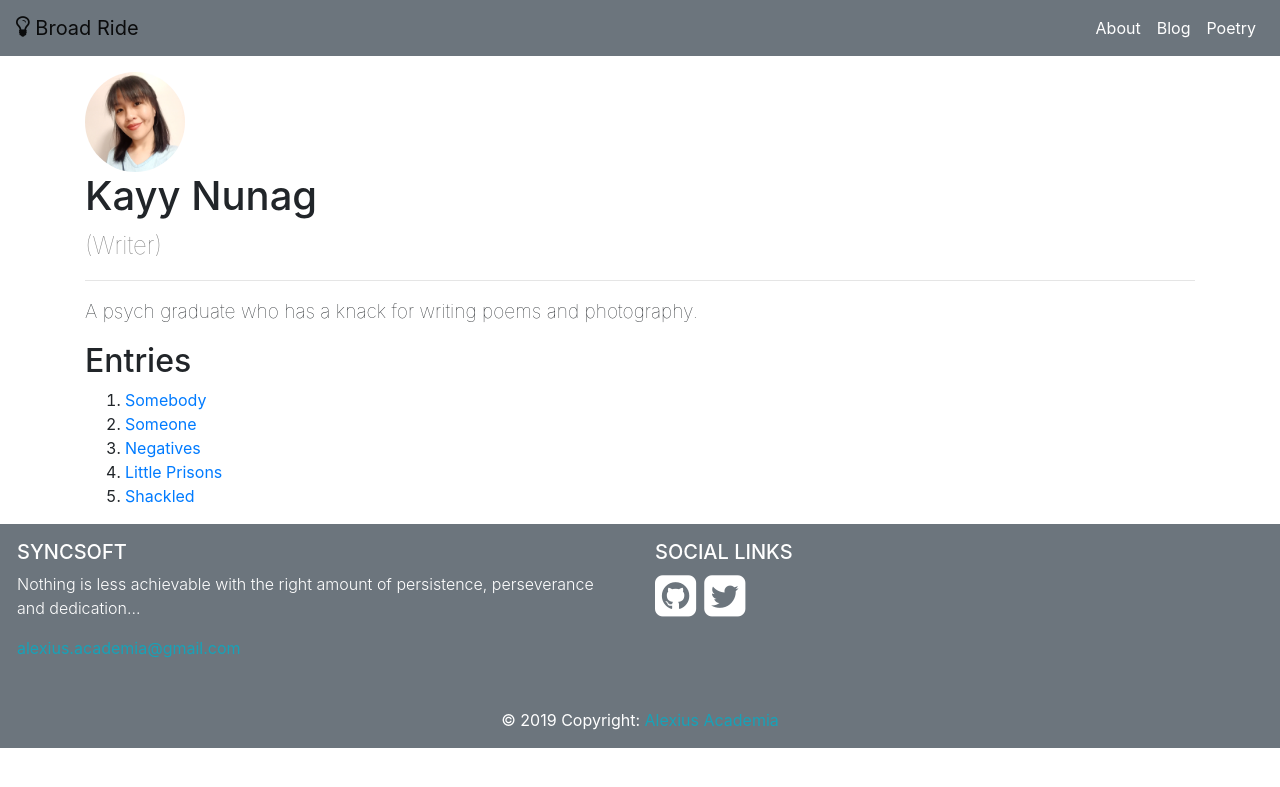
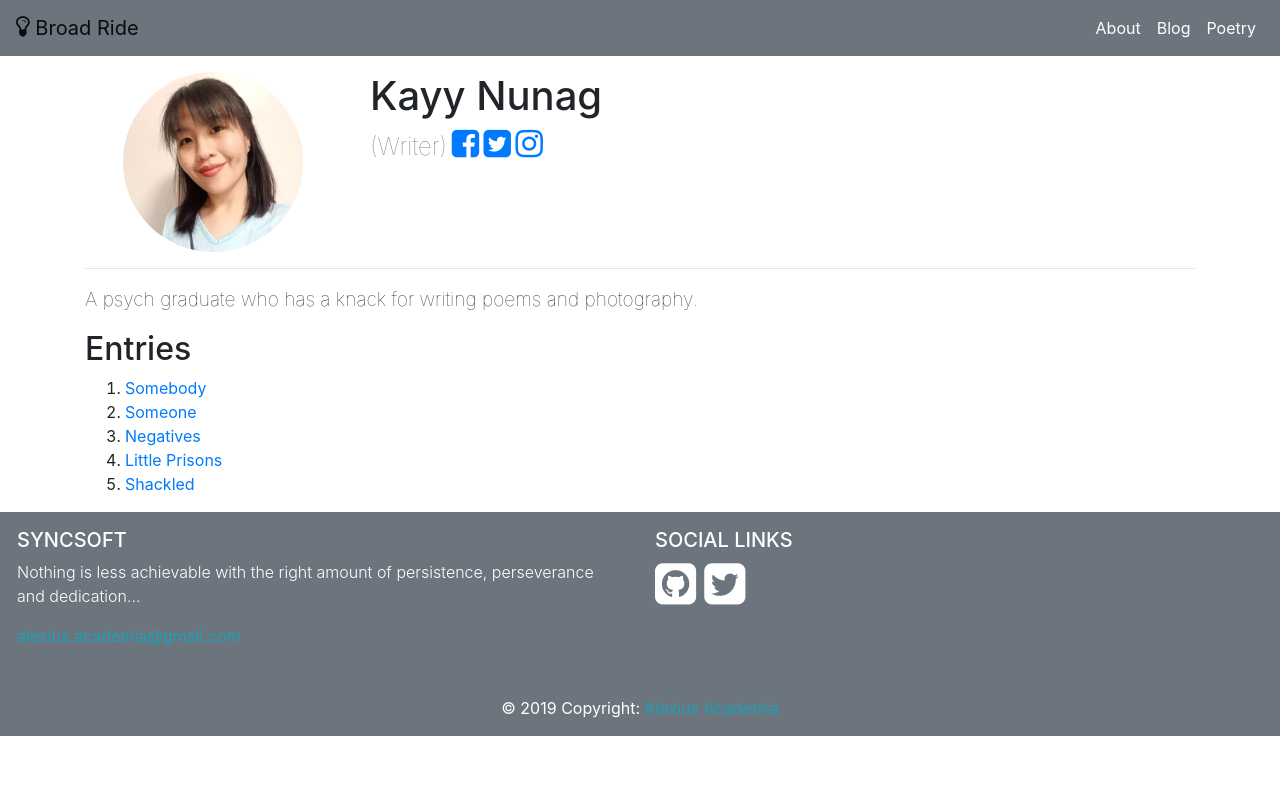
Before and after one commit to alexiusacademia/alexiusacademia.github.io, a Jekyll site: the page built from _authors/kayy.md, in a window 1280 px wide. Shown: the top 787 px of the page. Built offline with Jekyll 4.4.1, drawn with Linux system fonts in a browser that asks for light colours; comment, search, counter and statistics services are not loaded.

Commit message:
Added author social links

```diff
--- a/_layouts/author.html
+++ b/_layouts/author.html
@@ -1,8 +1,29 @@
 ---
 layout: default
 ---
-<img src="{{ page.photo }}" width="100" class="profile-pic"/>
-<h1>{{ page.name }}</h1> <span class="author-position">({{ page.position }})</span>
+<div class="row">
+  <div class="col-md-3 col-xs-12 text-center">
+    <img src="{{ page.photo }}" width="180" class="profile-pic"/>
+  </div>
+  <div class="col-md-9 col-xs-12">
+    <h1 class="align-middle">{{ page.name }}</h1> <span class="author-position">({{ page.position }})</span>
+    <span>
+      {% if page.facebook %}
+        <a href="https://facebook.com/{{page.facebook}}"><i class="fa fa-facebook-square" style="font-size: 2em;"></i></a>
+      {% endif %}
+      {% if page.twitter %}
+        <a href="https://twitter.com/{{page.twitter}}"><i class="fa fa-twitter-square" style="font-size: 2em;"></i></a>
+      {% endif %}
+      {% if page.instagram %}
+        <a href="https://www.instagram.com/{{page.instagram}}"><i class="fa fa-instagram" style="font-size: 2em;"></i></a>
+      {% endif %}
+      {% if page.github %}
+        <a href="https://www.github.com/{{page.github}}"><i class="fa fa-github-square" style="font-size: 2em;"></i></a>
+      {% endif %}
+    </span>
+  </div>
+</div>
+
 <hr>
 
 <div class="author-description">
```
Also changed, not shown: _authors/alex.md (+3 -0 lines), _authors/kayy.md (+3 -0 lines).
